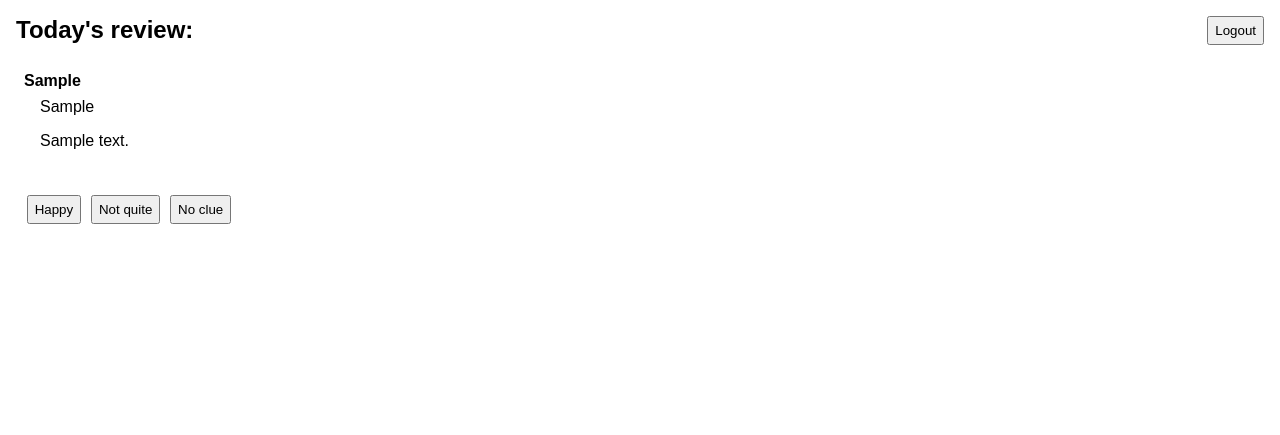
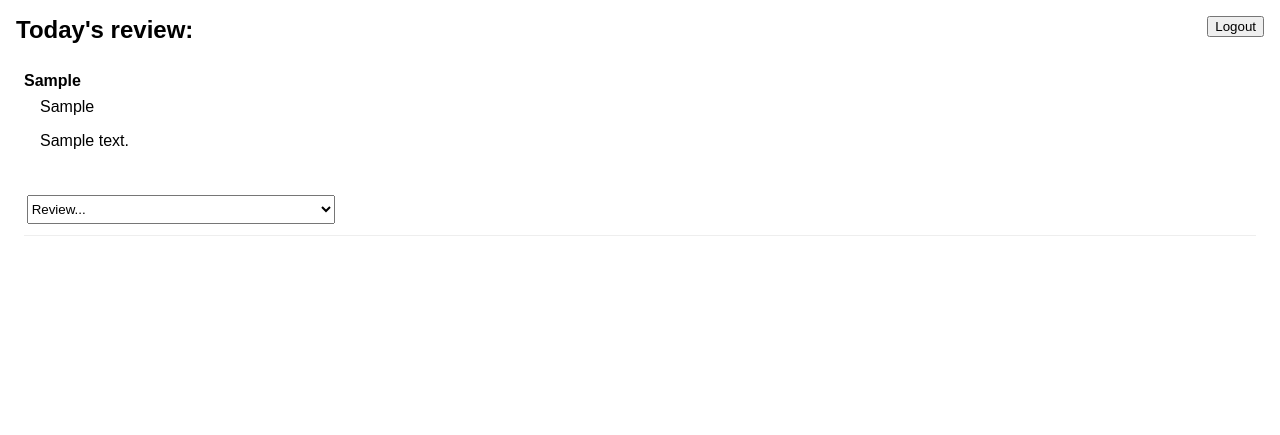
Before and after one commit to blazej-czapp/review, a Django app: page / in a window 1280 px wide. Shown: the top 435 px of the page. Run offline with Django 3.2, Linux system fonts and the light colour scheme; a user stored in the database is signed in; tables that the repository leaves empty hold one stand-in row (values such as "Sample post"); some libraries are stand-ins or nearby versions.

Commit message:
Incorporate SuperMemo-2 algorithm for review pacing

```diff
--- a/web/models.py
+++ b/web/models.py
@@ -2,11 +2,14 @@ from django.db import models
 
 class Resource(models.Model):
     caption = models.TextField()
-    rep_count = models.IntegerField('Times repeated', default=0)
-    last_rep_date = models.DateField('Last repetition')
-
     location = models.TextField(blank=True, null=True, help_text="e.g. URL or book title")
     notes = models.TextField(blank=True, null=True, help_text="e.g. section title or book page number")
+
+    # SuperMemo variables
+    interval = models.IntegerField('Next review interval')
+    repetitions = models.IntegerField('Successful review streak')
+    easiness = models.FloatField('Easiness')
+    next_review = models.DateField('Next review')
 
     def __str__(self):
         return self.caption
--- a/web/templates/web/index.html
+++ b/web/templates/web/index.html
@@ -4,13 +4,14 @@
   <meta name="viewport" content="width=device-width, initial-scale=1">
 
   <style>
-    input[type=submit] {
+    select {
         height: 2.2em;
+        margin: 0.2em;
     }
 
-    button {
-        height: 2.2em;
-        margin: 0.2em;
+    hr {
+        border: 0;
+        border-top: 1px solid #eeeeee;
     }
 
     body {
@@ -36,9 +37,11 @@
 <link rel="stylesheet" href="{% static 'web/jquery-ui-1.12.1.dialog/jquery-ui.min.css' %}">
 
 <script type="text/javascript">
-function reviewed(resource_id, new_review_count) {
-    $.post("{% url 'web:reviewed' %}", {resource_id : resource_id, new_rep_count : new_review_count, csrfmiddlewaretoken: "{{ csrf_token }}"});
+function reviewed(resource_id) {
+    const quality = document.getElementById("quality_" + resource_id).value;
+    $.post("{% url 'web:reviewed' %}", {resource_id : resource_id, quality : quality, csrfmiddlewaretoken: "{{ csrf_token }}"});
 }
+
 </script>
 
 {% include "web/edit_new_resource.html" %}
--- a/web/templates/web/review_item.html
+++ b/web/templates/web/review_item.html
@@ -20,8 +20,15 @@
             {% endif %}
         </div>
     {% endif %}
-    <!-- sending desired new review count in case the button is clicked twice -->
-    <button onclick="reviewed({{ data.id }}, {{ data.rep_count|add:'1' }}); $('#{{ data.id }}').toggle('medium')">Happy</button>
-    <button onclick="reviewed({{ data.id }}, {{ data.rep_count }}); $('#{{ data.id }}').toggle('medium')">Not quite</button>
-    <button onclick="reviewed({{ data.id }}, {{ data.rep_count|add:'-1' }}); $('#{{ data.id }}').toggle('medium')">No clue</button>
+
+    <select name="quality" id="quality_{{ data.id }}" onchange="reviewed({{ data.id }}); $('#{{ data.id }}').toggle('medium')">
+      <option disabled selected value="-1">Review...</option>
+      <option value="0">complete blackout</option>
+      <option value="1">incorrect response; the correct one remembered</option>
+      <option value="2">incorrect response; correct one easy to recall</option>
+      <option value="3">correct response, recalled with serious difficulty</option>
+      <option value="4">correct response after a hesitation</option>
+      <option value="5">perfect response</option>
+    </select>
+    <hr>
 </div>
--- a/web/utils.py
+++ /dev/null
@@ -1,5 +0,0 @@
-import datetime
-
-def is_due_for_review(rep_count, last_rep_date, today):
-    # review after a week, then after 2 weeks (from last review), then 4 etc.
-    return last_rep_date + datetime.timedelta(weeks=2**rep_count) <= today
--- a/web/views.py
+++ b/web/views.py
@@ -2,56 +2,60 @@ from django.shortcuts import render
 from django.http import HttpResponse, HttpResponseRedirect
 from web.models import Resource
 from django.shortcuts import redirect
-from web.utils import is_due_for_review
 from operator import attrgetter
 import datetime
-import logging
 from django.contrib.auth.decorators import login_required
 
-logger = logging.getLogger(__name__)
-
-logging.basicConfig(
-    level = logging.INFO,
-    format = " %(levelname)s %(name)s: %(message)s",
-)
+from supermemo2 import SMTwo
 
 @login_required
 def index(request):
-    today = datetime.date.today()
+    to_review = Resource.objects.filter(next_review__lte=datetime.date.today())
 
-    to_review = [res for res in Resource.objects.all() if is_due_for_review(res.rep_count, res.last_rep_date, today)]
-
-    return render(request, 'web/index.html', {'resources': sorted(to_review, key=attrgetter('last_rep_date'))})
+    # arbitrary ordering just to keep the list stable
+    return render(request, 'web/index.html', {'resources': sorted(to_review, key=attrgetter('id'))})
 
 @login_required
 def add_new_resource(request):
     today = datetime.date.today()
     caption = request.POST['caption']
-    location = request.POST['location']
 
     if not caption:
-        return HttpResponse(status=400, reason='caption or location is empty')
+        return HttpResponse(status=400, reason='caption is empty')
 
-    Resource.objects.create(caption=caption, location=location, notes=request.POST['notes'], last_rep_date=today)
+    # arbitrarily setting initial quality to 3 (that's what they do in supermemo2 docs)
+    sm = SMTwo(quality=3, first_visit=True)
+
+    Resource.objects.create(caption=caption, location=request.POST['location'], notes=request.POST['notes'],
+                            interval=sm.new_interval, repetitions=sm.new_repetitions, next_review=sm.next_review,
+                            easiness=sm.new_easiness)
     return HttpResponse()
 
 @login_required
 def reviewed(request):
-    new_rep_count = int(request.POST['new_rep_count'])
-    if new_rep_count < 0:
-        logger.warning('Attempt to set rep count to: ' + new_rep_count)
+    quality = int(request.POST['quality'])
+    if quality < 0 or quality > 5:
+        return HttpResponse(status=400, reason='Invalid recall quality: ' + quality)
 
     res_id = int(request.POST['resource_id'])
     res = Resource.objects.filter(id=res_id)
     if res.count() == 0:
-        logger.warning('Attempt to set rep count to non existent ID: ' + res_id)
+        return HttpResponse(status=400, reason='Attempt to review a non existent ID: ' + res_id)
 
     for r in res:
-        logger.info('Reviewed resource ' + str(res_id) +
-                    '; old rep_count: ' + str(r.rep_count) +
-                    '; new rep_count: ' + str(new_rep_count))
-        r.rep_count = new_rep_count
-        r.last_rep_date = datetime.date.today()
+        # Take current review's quality and infer new values for review variables:
+        #  - repetitions: quality <3 breaks the streak and resets it to 1, I think
+        #  - easiness is lowered if quality is low
+        #  - interval is shortened if quality is low
+        sm = SMTwo(quality=quality, interval=r.interval,
+                   repetitions=r.repetitions, easiness=r.easiness)
+
+        today = datetime.date.today()
+
+        r.interval = sm.new_interval
+        r.repetitions = sm.new_repetitions
+        r.easiness = sm.new_easiness
+        r.next_review = today + datetime.timedelta(days=sm.new_interval)
         r.save()
 
     return HttpResponse()
```
Also changed, not shown: web/tests.py (deleted, +0 -54 lines), web/migrations/0003_auto_20201228_1443_squashed_0005_remove_resource_last_review.py (added).
